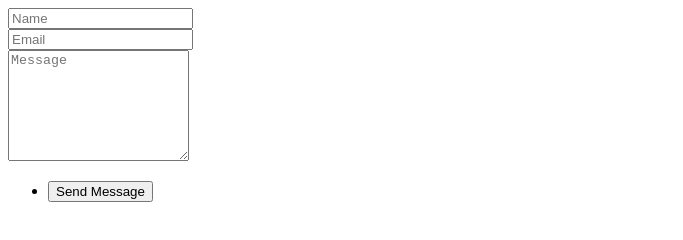
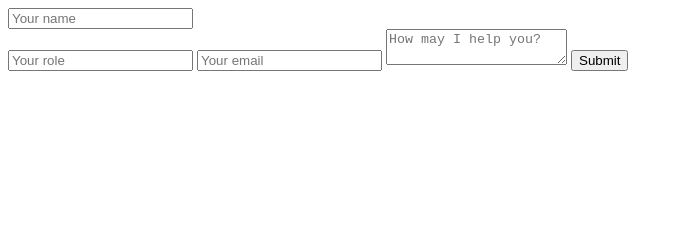
Before and after one commit to jumpi00/form-netlify2, a plain HTML site: page index.html in a window 1280 px wide. Shown: the whole page, without its empty margins (0-683 px from the left). Drawn offline with Linux system fonts and the light colour scheme.

Commit message:
altra prova

```diff
--- a/index.html
+++ b/index.html
@@ -6,23 +6,11 @@
 	</head>
 	<body class="is-preload">
 							<form action="POST" data-netlify="true">
-								<div class="fields">
-									<div class="field half">
-										<input type="text" name="name" id="name" placeholder="Name" />
-									</div>
-									<div class="field half">
-										<input type="email" name="email" id="email" placeholder="Email" />
-									</div>
-									<div class="field">
-										<textarea name="message" id="message" placeholder="Message" rows="7"></textarea>
-									</div>
-									<div class="field">
-										<!-- <div data-netlify-recaptcha="true"></div> -->
-									</div>
-								</div>
-								<ul class="actions">
-									<li><input type="submit" value="Send Message" class="button primary" /></li>
-								</ul>
+								<div style="box-sizing: inherit;"><input class="ipt01-cntform" type="text" name="name" placeholder="Your name" autocomplete="off" value=""></div>
+                    <input class="ipt01-cntform" class="h1K5_Q" type="text" name="role" placeholder="Your role" value="">
+                    <input class="ipt01-cntform" type="email" name="email" placeholder="Your email" autocomplete="off" value="">
+                    <textarea class="ipt02-cntform" name="message" placeholder="How may I help you?"></textarea>
+                    <button class="ipt03-cntform" type="submit">Submit</button>
 							</form>
 
 	</body>
```
